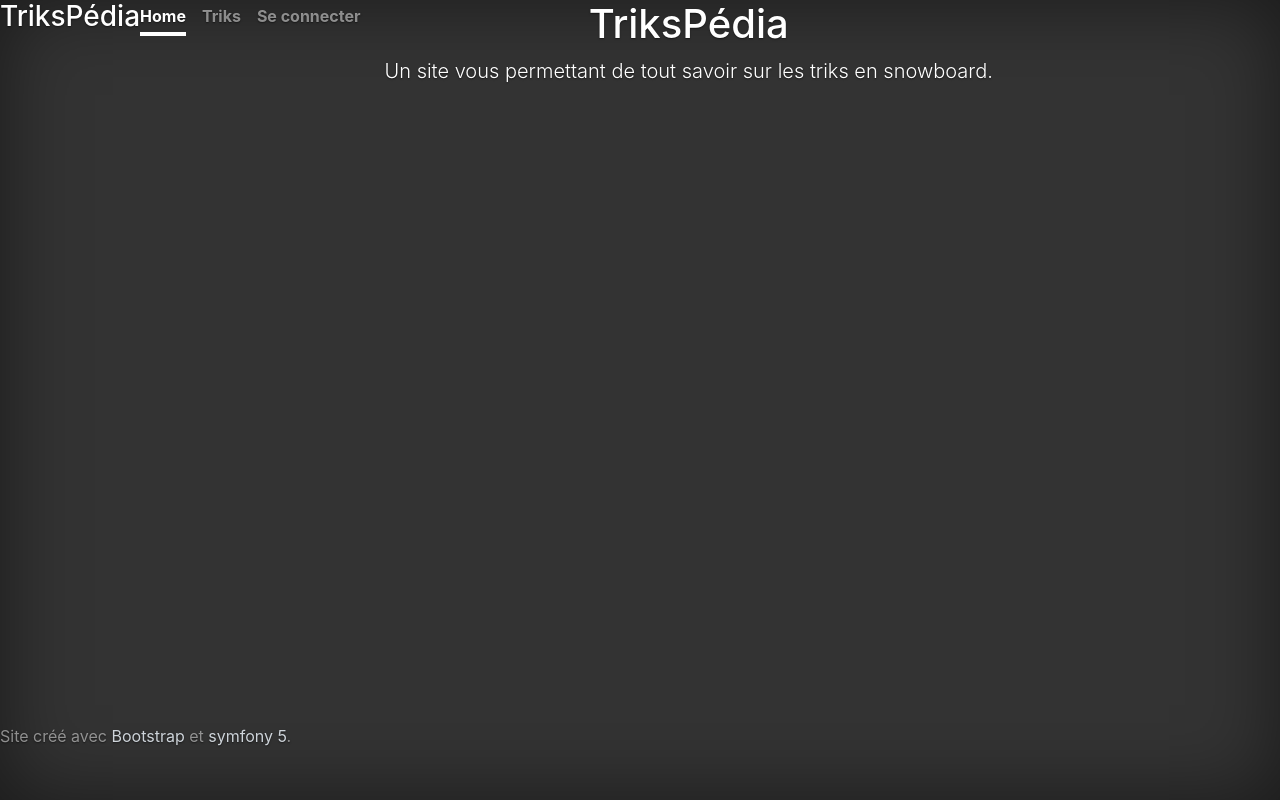
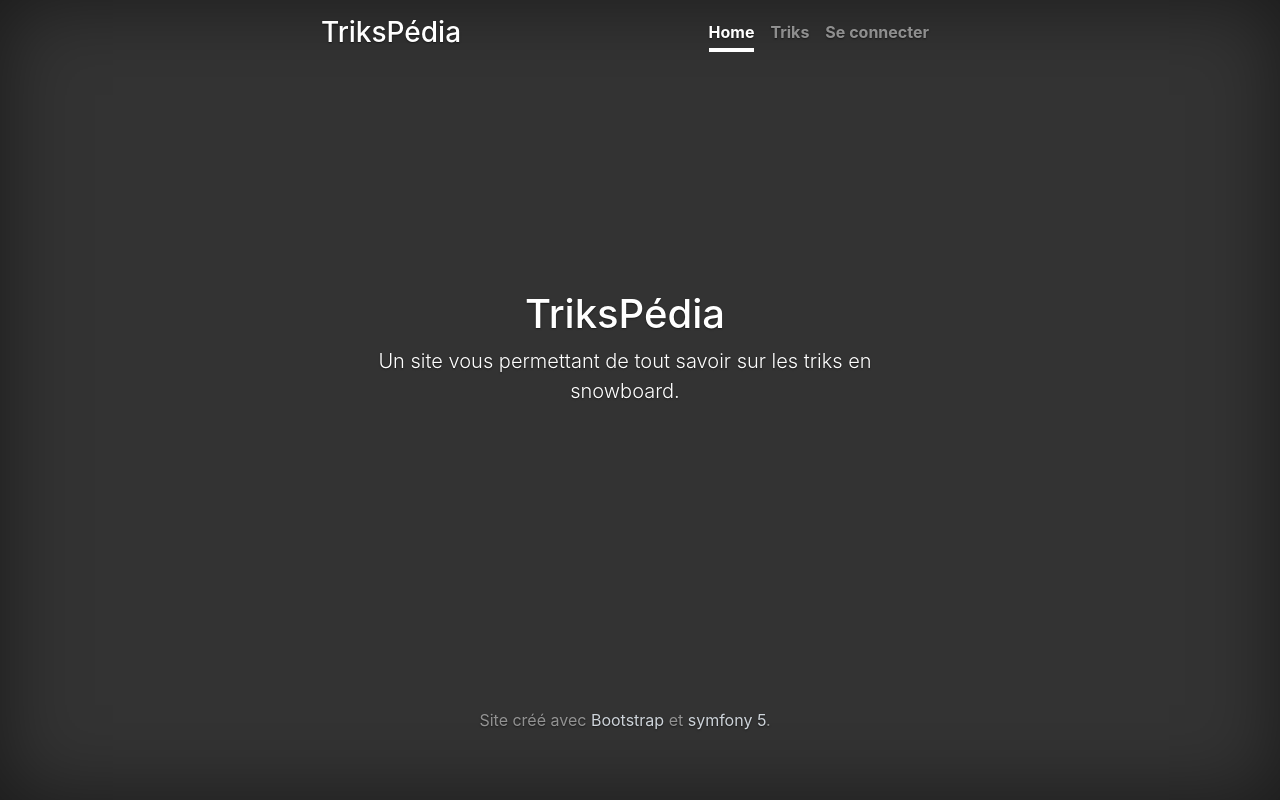
Before and after one commit to KapplerJulien/Projet6Oc, a Symfony app: template templates/home/home.html.twig in a window 1280 px wide. Run offline with Twig, Linux system fonts and the light colour scheme; the template is opened without the code that fills it, so the values that code supplies are empty; some libraries are stand-ins or nearby versions.

Commit message:
some changes

```diff
--- a/templates/home/home.html.twig
+++ b/templates/home/home.html.twig
@@ -10,6 +10,7 @@
     <body class="box-shadow-body">
         {% block body %}
             {# Cover part #}
+            <div class="cover-container d-flex w-100 h-100 p-3 mx-auto flex-column">
                 <header class="masthead mb-auto">
                     <div class="inner">
                     <h3 class="masthead-brand">TriksPédia</h3>
```
